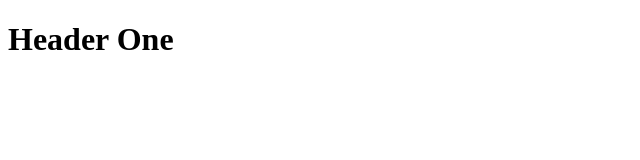
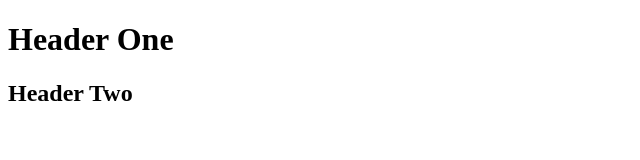
Before and after one commit to singhsujeet772/Layout_1, a plain HTML site: page index.html in a window 1280 px wide. Shown: the whole page, without its empty margins (0-640 px from the left). Drawn offline with Linux system fonts and the light colour scheme.

Commit message:
Created branch_1

```diff
--- a/index.html
+++ b/index.html
@@ -7,5 +7,6 @@
 </head>
 <body>
     <h1>Header One</h1>
+    <h2>Header Two</h2>
 </body>
 </html>
```
